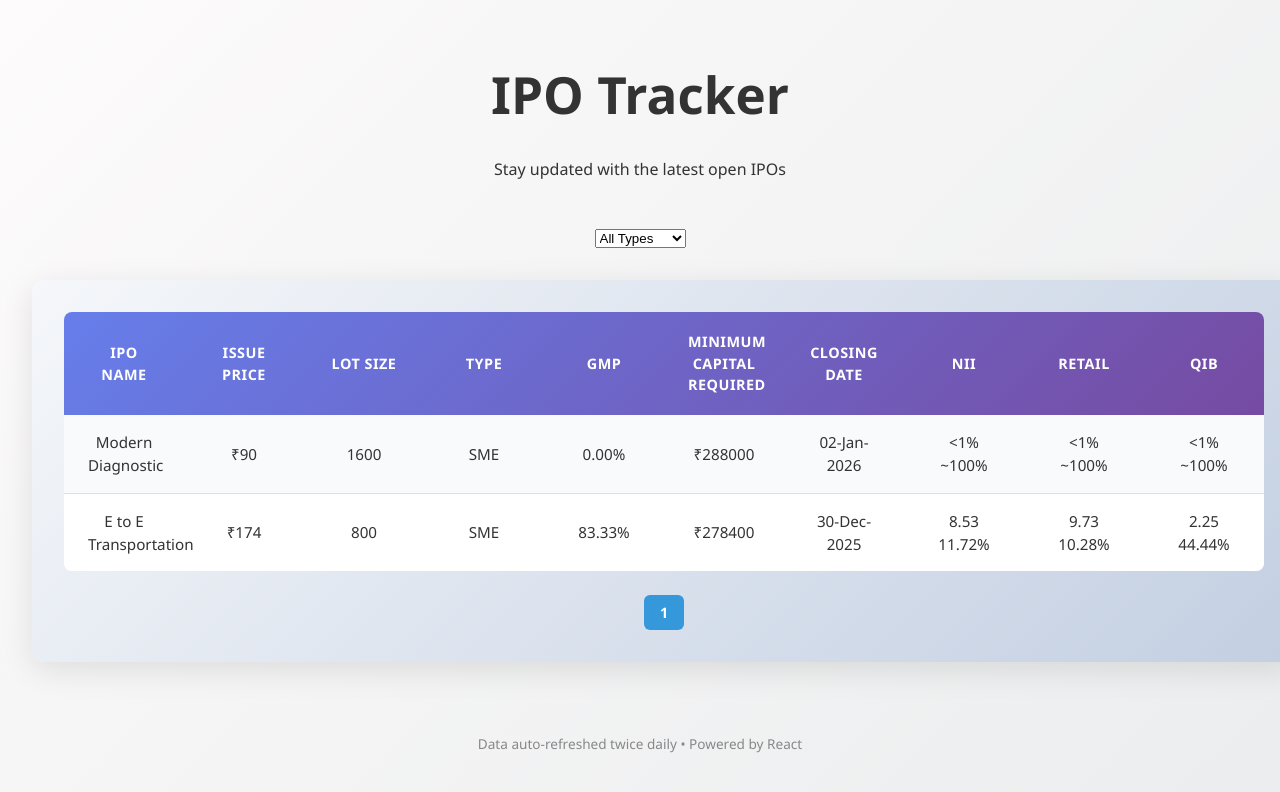
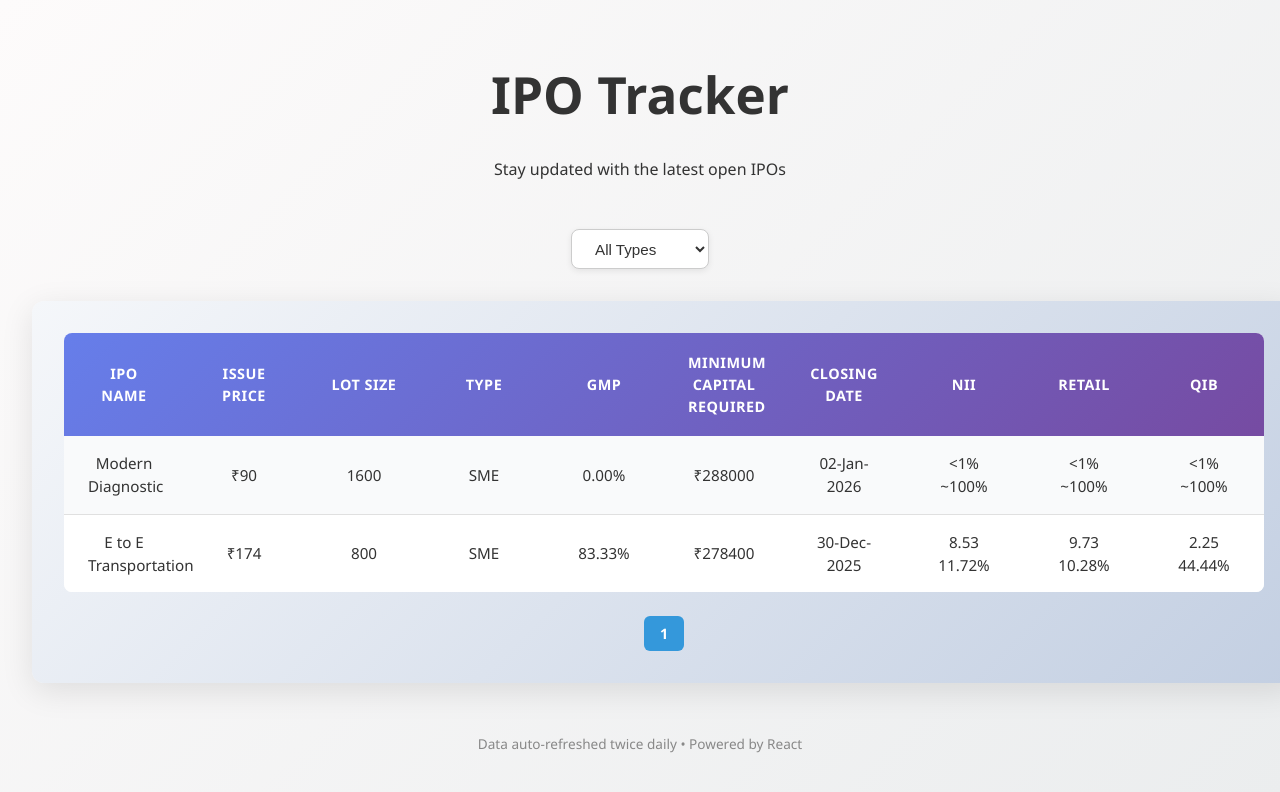
Before and after one commit to Ghost0028/IPO-Tracker, a React (Vite) app in the folder ipo_tracker/: page / in a window 1280 px wide. Shown: the top 792 px of the page. Built offline with nearby package versions, Linux system fonts and the light colour scheme.

Commit message:
Updated the CSS and fixed the issue with the sorting on type button

```diff
--- a/ipo_tracker/src/components/IpoTable.css
+++ b/ipo_tracker/src/components/IpoTable.css
@@ -1,10 +1,4 @@
 /* Main wrapper for IPO section */
-.Ipo {
-  width: 100%;
-  display: flex;
-  flex-direction: column;
-  align-items: center;
-}
 
 /* Container */
 .ipo-table-container {
@@ -151,22 +145,26 @@
 }
 
 /* Filter bar */
+/* Filter bar */
 .filter-bar {
   display: flex;
   justify-content: center;   /* center dropdown */
-  margin-bottom: 1rem;
+  margin-bottom: 0.8rem;
 }
 
 .filter-bar select {
-  padding: 0.5rem 1rem;
-  border-radius: 6px;
+  padding: 0.6rem 1.2rem;
+  border-radius: 8px;
   border: 1px solid #ccc;
-  font-size: 0.9rem;
+  font-size: 0.95rem;
   background: #fff;
+  color: #333;
   cursor: pointer;
-  transition: border-color 0.2s ease;
+  transition: all 0.2s ease;
+  box-shadow: 0 2px 6px rgba(0,0,0,0.08); /* subtle shadow for card feel */
 }
 
 .filter-bar select:hover {
   border-color: #667eea;
+  box-shadow: 0 3px 8px rgba(0,0,0,0.12);
 }
--- a/ipo_tracker/src/components/IpoTable.jsx
+++ b/ipo_tracker/src/components/IpoTable.jsx
@@ -34,7 +34,8 @@ function IpoTable() {
   const totalPages = Math.ceil(filtered_data.length / rowsPerPage);
 
   return (
-    <div className='Ipo'>
+    <div>
+    <div className='filter-bar'>
     <select onChange={(e)=> {
       setFilterType(e.target.value)
       setCurrentPage(1)
@@ -43,7 +44,7 @@ function IpoTable() {
        <option value="Main">Main Board</option>
        <option value="SME">SME</option>
     </select>
-
+    </div>
     <div className="ipo-table-container ${currentRows.length === 0 ? 'is-empty' : ''}">
       {currentRows.length === 0 ? (
         <div className="ipo-empty-state">No IPO data available in {filterType} category </div>
```
